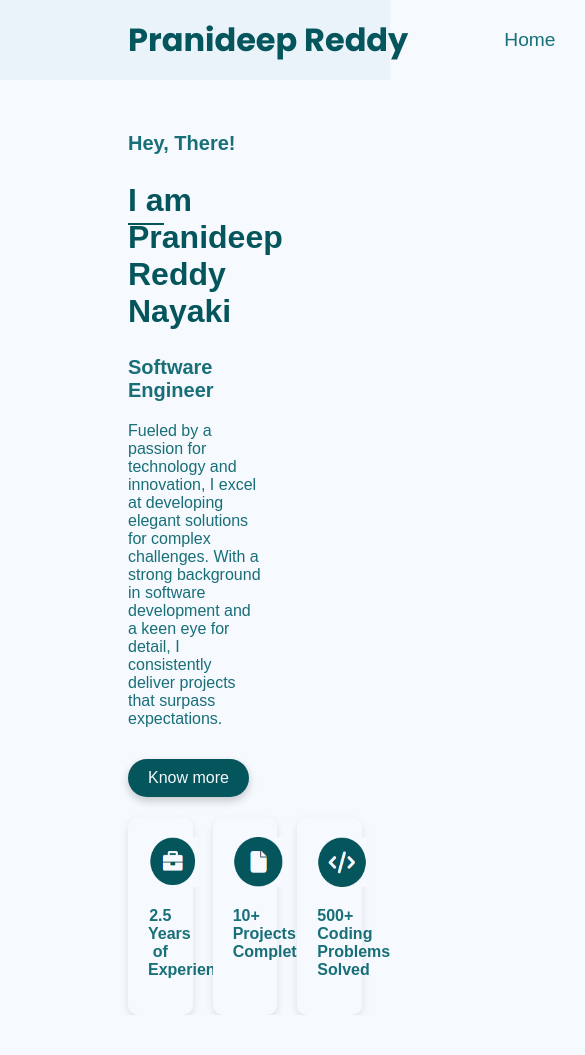
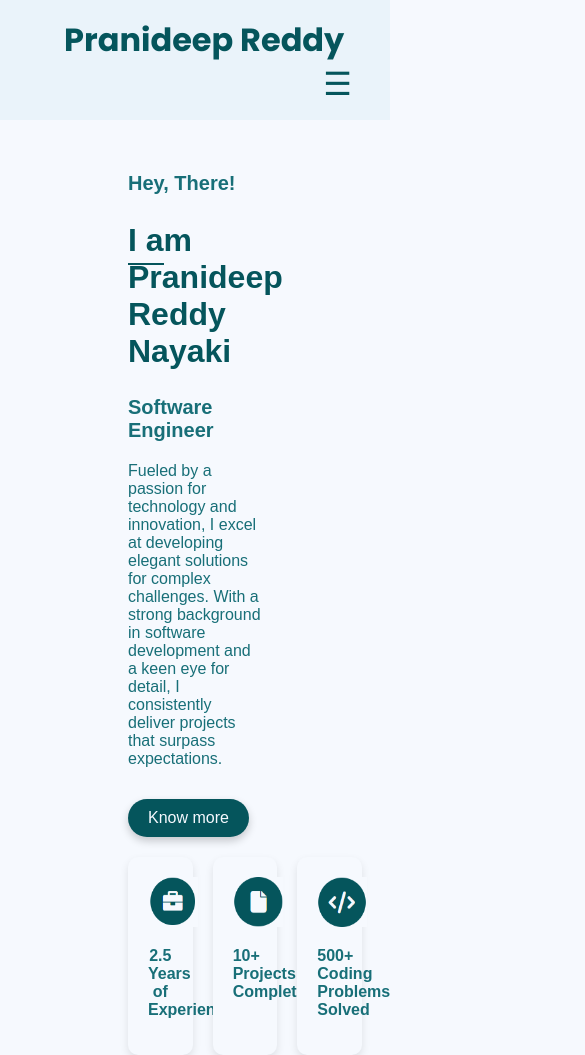
Before and after one commit to pranideepnayaki/.github.io, a plain HTML site: page index.html in a window 390 px wide. Shown: the top 1055 px of the page, 585 px wide, since content can reach past the window. Before the commit the page ends 1015 px from the top, so only its background shows below. Drawn offline with Linux system fonts and the light colour scheme.

Commit message:
Mobile Friendly Update

```diff
--- a/css/header.css
+++ b/css/header.css
@@ -61,3 +61,51 @@ nav ul li a.active::after,
 nav ul li a:hover::after {
   width: 100%;
 }
+
+/* Mobile styles */
+@media (max-width: 768px) {
+  header {
+    flex-direction: column;
+    align-items: flex-start;
+    padding-left: 2rem;
+    padding-right: 2rem;
+  }
+
+  .header-left {
+    margin-right: 0;
+    padding-left: 0;
+    padding-right: 0;
+  }
+
+  nav ul {
+    flex-direction: column;
+    width: 100%;
+    display: none;
+  }
+
+  nav ul li {
+    margin-right: 0;
+    margin-bottom: 1rem;
+  }
+
+  .toggle-menu {
+    display: block;
+    background: none;
+    border: none;
+    color: #05555c;
+    font-size: 2rem;
+    cursor: pointer;
+    align-self: flex-end;
+  }
+
+  nav.active ul {
+    display: flex;
+  }
+}
+
+/* Tablet styles */
+@media (min-width: 768px) {
+  .toggle-menu {
+    display: none;
+  }
+}
--- a/index.html
+++ b/index.html
@@ -16,6 +16,7 @@
       <div class="header-left">
         <h1>Pranideep Reddy</h1>
       </div>
+      <button class="toggle-menu" onclick="toggleMenu()">&#9776;</button>
       <nav>
         <ul>
           <li><a href="index.html" class="nav-link">Home</a></li>
--- a/js/script.js
+++ b/js/script.js
@@ -70,3 +70,8 @@ document.addEventListener("DOMContentLoaded", function () {
     });
   });
 });
+
+function toggleMenu() {
+  var nav = document.querySelector("nav");
+  nav.classList.toggle("active");
+}
```
